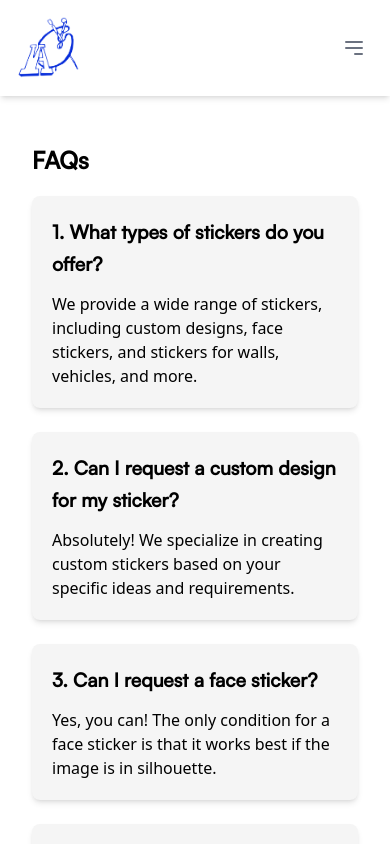
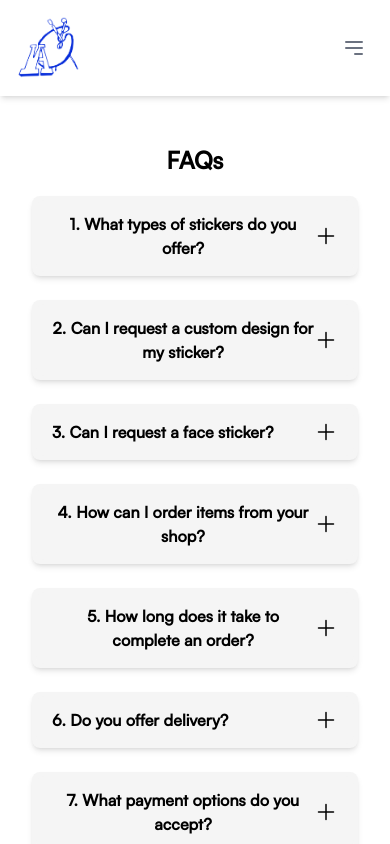
Before and after one commit to vee309bajracharya/vicky-art-station, a React (Vite) app: page /faq in a window 390 px wide. Shown: the top 844 px of the page. Built offline with nearby package versions, Linux system fonts and the light colour scheme.

Commit message:
updated faq with responsive

```diff
--- a/src/components/Gallery.jsx
+++ b/src/components/Gallery.jsx
@@ -59,7 +59,7 @@ const Gallery = () => {
   return (
     <>
       {/* Grid layout */}
-      <section className="xs:columns-1 md:columns-2 lg:columns-4 gap-4 space-y-4">
+      <section className="xs:columns-1 sm:columns-2 md:columns-3 lg:columns-4 gap-4 space-y-4">
         {images.map((image, index) => (
           <div
             key={image.id}
--- a/src/pages/Faq.jsx
+++ b/src/pages/Faq.jsx
@@ -1,87 +1,149 @@
-import Navbar from "../components/Navbar"
-import Footer from "../components/Footer"
-import { Helmet } from "react-helmet"
+import Navbar from "../components/Navbar";
+import Footer from "../components/Footer";
+import { Helmet } from "react-helmet";
+import { useState } from "react";
 const Faq = () => {
+  const [activeIndex, setActiveIndex] = useState();
+
+  const toggle = (index) => {
+    setActiveIndex(activeIndex === index ? null : index);
+  };
 
   const queries = [
-
     {
       id: 1,
-            queryName: '1. What types of stickers do you offer?',
-            queryAns: 'We provide a wide range of stickers, including custom designs, face stickers, and stickers for walls, vehicles, and more.',
+      queryName: "1. What types of stickers do you offer?",
+      queryAns: "We provide a wide range of stickers, including custom designs, face stickers, ranjana lipi stickers and stickers for walls, vehicles, and more.",
     },
 
     {
       id: 2,
-            queryName: '2. Can I request a custom design for my sticker?',
-            queryAns: 'Absolutely! We specialize in creating custom stickers based on your specific ideas and requirements.',
+      queryName: "2. Can I request a custom design for my sticker?",
+      queryAns: "Absolutely! We specialize in creating custom stickers based on your specific ideas and requirements.",
     },
 
     {
       id: 3,
-            queryName: '3. Can I request a face sticker?',
-            queryAns: 'Yes, you can! The only condition for a face sticker is that it works best if the image is in silhouette.',
+      queryName: "3. Can I request a face sticker?",
+      queryAns: "Yes, you can! The only condition for a face sticker is that it works best if the image is in silhouette.",
     },
 
     {
       id: 4,
-            queryName: '4. How can I order items from your shop?',
-            queryAns: 'Simply reach out to us with your requirements, and we will take it from there.'
+      queryName: "4. How can I order items from your shop?",
+      queryAns: "Simply reach out to us with your requirements, and we will take it from there.",
     },
 
     {
       id: 5,
-            queryName: '5. How long does it take to complete an order?',
-            queryAns: 'The time depends on your specific request.'
+      queryName: "5. How long does it take to complete an order?",
+      queryAns: "The time depends on your specific request.",
     },
 
     {
       id: 6,
-            queryName: '6. Do you offer delivery?',
-            queryAns: 'No, orders must be picked up at our shop.'
+      queryName: "6. Do you offer delivery?",
+      queryAns: "No, orders must be picked up at our shop.",
     },
 
     {
       id: 7,
-            queryName: '4. What payment options do you accept?',
-            queryAns: 'We accept cash and online payments.'
+      queryName: "7. What payment options do you accept?",
+      queryAns: "We accept cash and online payments.",
     },
 
     {
       id: 8,
-            queryName: '8. Can I see samples of your work?',
-            queryAns: 'Yes, visit our Services section to check out examples of our work.'
+      queryName: "8. Can I see samples of your work?",
+      queryAns: "Yes, visit our Services section to check out examples of our work.",
     },
-    ]
+  ];
   return (
     <>
       <Helmet>
         <title>FAQs | Vicky Art Station </title>
-            <meta property="og:url" content='https://www.vickyartstation.com.np/faq' />
-            <meta property="og:title" content='FAQs | Vicky Art Station - Stickers, own of your choice'/>
-            <meta name="twitter:title" content="FAQs | Vicky Art Station - Stickers, own of your choice" />
-
+        <meta
+          property="og:url"
+          content="https://www.vickyartstation.com.np/faq"
+        />
+        <meta
+          property="og:title"
+          content="FAQs | Vicky Art Station - Stickers, own of your choice"
+        />
+        <meta
+          name="twitter:title"
+          content="FAQs | Vicky Art Station - Stickers, own of your choice"
+        />
       </Helmet>
-    <Navbar/>
+      <Navbar />
       <section className="wrapper">
-        <small className='font-textFont text-2xl font-bold dark:text-lightColor'>FAQs</small>
+        <h3 className="font-textFont text-2xl text-center font-bold dark:text-lightColor">
+          FAQs
+        </h3>
 
         {/* qns container */}
         <section className="my-5">
+          {queries.map((query, index) => (
+            <div
+              key={query.id}
+              className="bg-lightColor shadow-md xs:p-1 md:p-5 rounded-lg mb-6 mx-auto xs:w-full md:w-9/12"
+            >
+              <button
+                onClick={() => toggle(index)}
+                className="flex justify-between items-center w-full px-4 py-3 bg-lightColor hover:transition-colors rounded-lg"
+              >
+                <h3 className="font-textFont font-bold xs:text-[1rem] md:text-xl">
+                  {query.queryName}
+                </h3>
 
-            {queries.map(query=>(
-                <div key={query.id} className="bg-lightColor shadow-md p-5 rounded-lg mb-6">
-                    <h3 className="text-2xl font-textFont font-bold xs:text-[1.2rem]">{query.queryName}</h3>
-                    <p className="mt-3 xs:text-[1rem]">{query.queryAns}</p>
+                <span className="">
+                  {activeIndex === index ? (
+                    <svg
+                      xmlns="http://www.w3.org/2000/svg"
+                      fill="none"
+                      viewBox="0 0 24 24"
+                      strokeWidth={1.5}
+                      stroke="currentColor"
+                      className="size-6"
+                    >
+                      <path
+                        strokeLinecap="round"
+                        strokeLinejoin="round"
+                        d="M5 12h14"
+                      />
+                    </svg>
+                  ) : (
+                    <svg
+                      xmlns="http://www.w3.org/2000/svg"
+                      fill="none"
+                      viewBox="0 0 24 24"
+                      strokeWidth={1.5}
+                      stroke="currentColor"
+                      className="size-6"
+                    >
+                      <path
+                        strokeLinecap="round"
+                        strokeLinejoin="round"
+                        d="M12 4.5v15m7.5-7.5h-15"
+                      />
+                    </svg>
+                  )}
+                </span>
+              </button>
+
+              {activeIndex === index && (
+                <div className="px-3 text-darkColor">
+                  <p className="mt-3 text-[1rem]">{query.queryAns}</p>
+                </div>
+              )}
             </div>
           ))}
         </section>
+      </section>
 
+      <Footer />
+    </>
+  );
+};
 
-    </section>
-    <Footer/>
-    </>
-  )
-}
-
-export default Faq
+export default Faq;
--- a/src/pages/Services.jsx
+++ b/src/pages/Services.jsx
@@ -46,7 +46,7 @@ const Services = () => {
         <p className="xs:text-left md:text-justify font-textFont text-xl my-4 dark:text-lightColor leading-9">
           Discover the services of Vicky Art Station!
         </p>
-        <section className="grid xs:grid-cols-1 sm:grid-cols-2 md:grid-cols-3 lg:grid-cols-4 gap-4 my-6">
+        <section className="grid xs:grid-cols-1 sm:grid-cols-2 lg:grid-cols-4 gap-4 my-6">
           {services.map((service) => (
             <div
               key={service.id}
```
Lines whose indentation alone changed are shown as unchanged.
